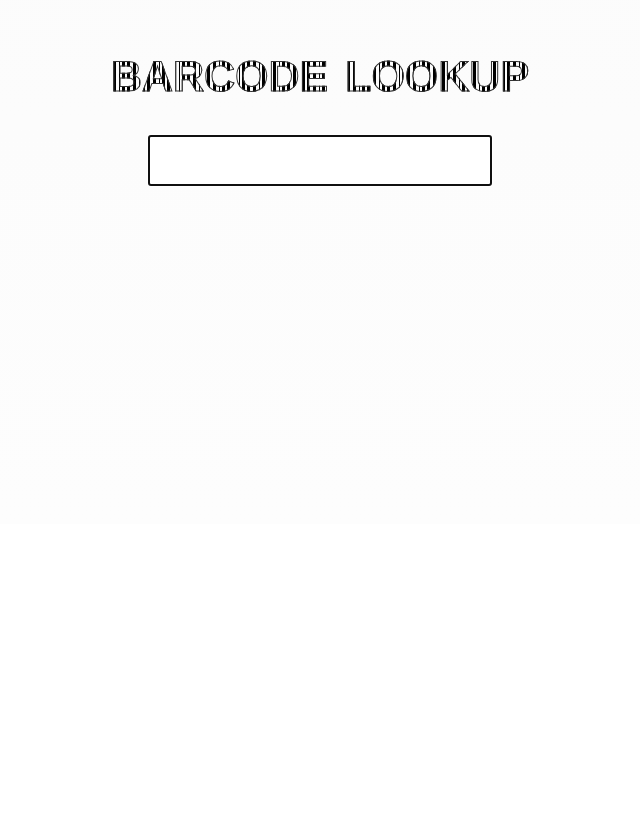
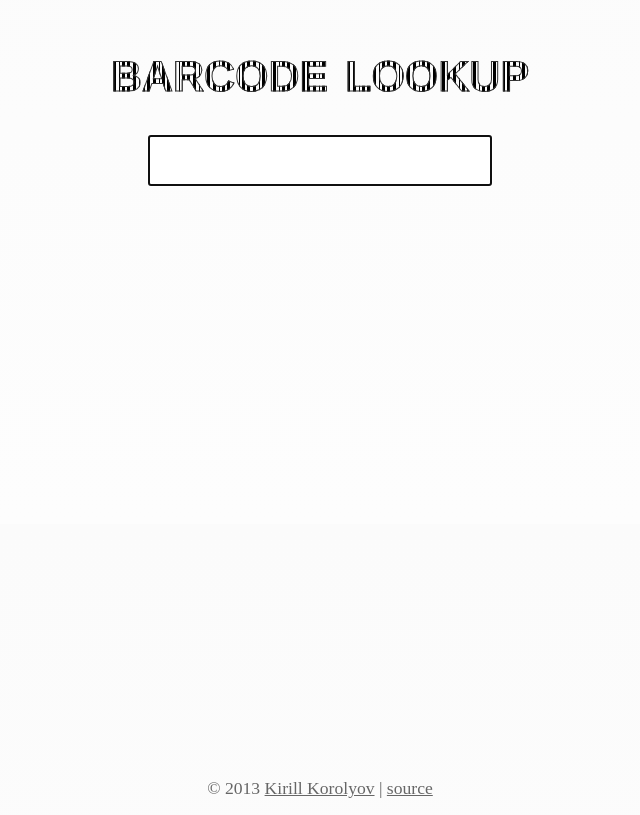
Before and after one commit to Dremora/barcode-lookup, a website: page index.html in a window 1280 px wide. Shown: the part 276-1091 px from the top of the page, without its empty margins (320-960 px from the left). Before the commit the page ends 800 px from the top, so only its background shows below. Drawn offline with Linux system fonts and the light colour scheme.

Commit message:
Added footer

```diff
--- a/barcode.css
+++ b/barcode.css
@@ -1,6 +1,8 @@
 body, html {
 	padding: 0;
 	margin: 0;
+	width: 100%;
+	height: 100%;
 }
 
 body {
@@ -23,6 +25,7 @@ body {
 	-webkit-transition: all 0.3s linear;
 	-moz-transition: all 0.3s linear;
 	transition: all 0.3s linear;
+	min-height: calc(100% - 20px);
 }
 
 #main.barcode-shown {
@@ -128,6 +131,7 @@ h1 {
 #country {
 	font-size: 2.4rem;
 	text-align: center;
+	margin-bottom: 80px;
 }
 
 img {
@@ -143,6 +147,22 @@ img {
 	display: none;
 }
 
+footer {
+	position: absolute;
+	bottom: 0;
+	left: 0;
+	right: 0;
+	text-align: center;
+	color: #666;
+	padding: 1rem 0;
+	box-sizing: border-box;
+	font-size: 1.1rem;
+}
+
+footer a {
+	color: #666;
+}
+
 input[type=number]::-webkit-inner-spin-button,
 input[type=number]::-webkit-outer-spin-button {
     -webkit-appearance: none;
--- a/index.html
+++ b/index.html
@@ -26,6 +26,10 @@
     12 (for UPC) or 13 (for EAN) digits, please.
 </div>
 
+<footer>
+    &copy; 2013 <a href="https://twitter.com/Dremora">Kirill Korolyov</a> |
+    <a href="https://github.com/Dremora/barcode-lookup">source</a>
+</footer>
 </div>
 
 <script src="barcode-min.js"></script>
```
